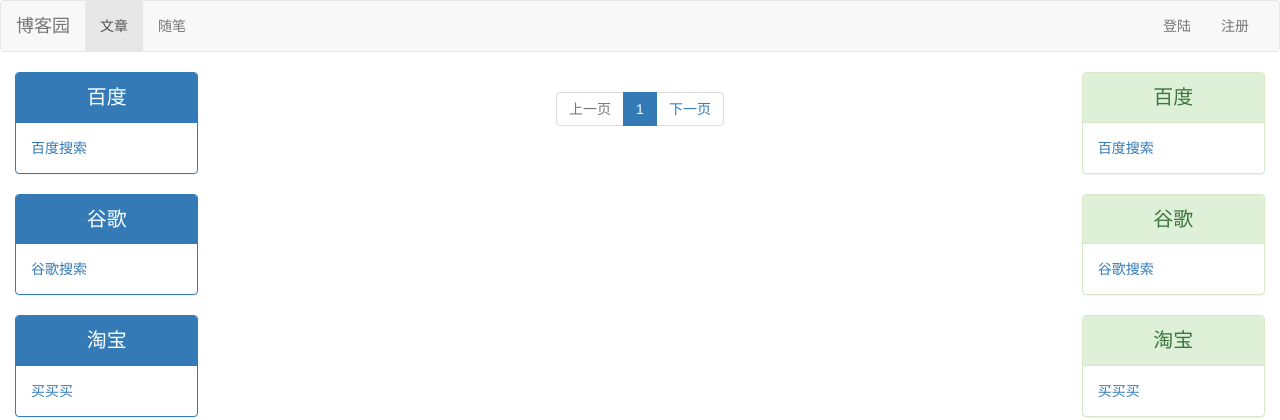
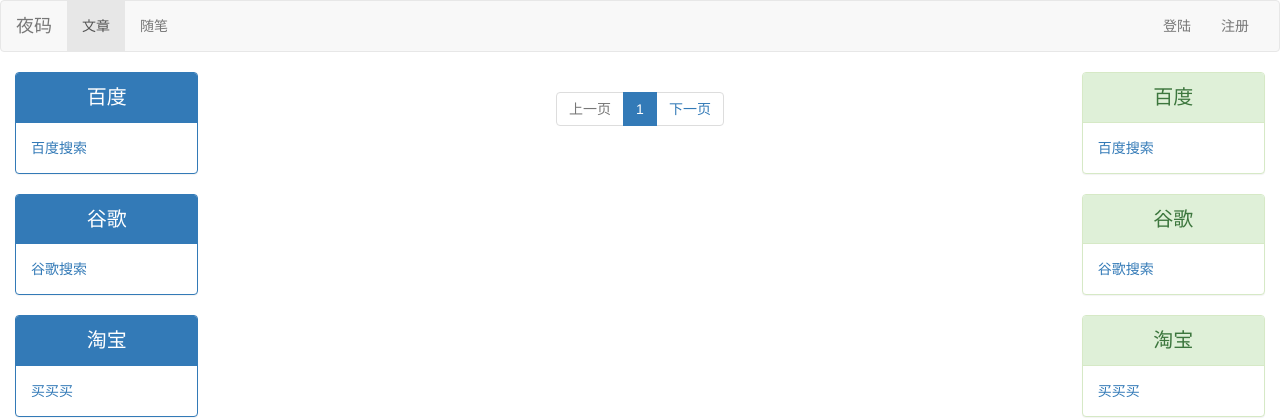
Before and after one commit to powerful-heart/private_blog, a Django app: page / in a window 1280 px wide. Shown: the top 420 px of the page. Run offline with Django 3.2, Linux system fonts and the light colour scheme; data that the repository does not hold is empty; some libraries are stand-ins or nearby versions.

Commit message:
更改标题

```diff
--- a/bbs/templates/background/backcontrol_base.html
+++ b/bbs/templates/background/backcontrol_base.html
@@ -20,7 +20,7 @@
                         <span class="icon-bar"></span>
                         <span class="icon-bar"></span>
                     </button>
-                    <a class="navbar-brand" href="/">博客园</a>
+                    <a class="navbar-brand" href="/">夜码</a>
                 </div>
 
                 <!-- Collect the nav links, forms, and other content for toggling -->
--- a/bbs/templates/home.html
+++ b/bbs/templates/home.html
@@ -22,7 +22,7 @@
                         <span class="icon-bar"></span>
                         <span class="icon-bar"></span>
                     </button>
-                    <a class="navbar-brand" href="/">博客园</a>
+                    <a class="navbar-brand" href="/">夜码</a>
                 </div>
 
                 <!-- Collect the nav links, forms, and other content for toggling -->
--- a/bbs/templates/site/site_base.html
+++ b/bbs/templates/site/site_base.html
@@ -14,7 +14,7 @@
 <div>
     <div class="head" style="margin-bottom: 15px;">
         <span style="color: #5bc0de; font-size: 40px; font-weight: 500">
-            <a href="/">博客园</a>
+            <a href="/">夜码</a>
         </span>
         <span class="center-block" style="text-align: center; margin-top: -30px;font-size: 30px;">
            {{ blog.title }}
```
Also changed, not shown: bbs/templates/article_detail.html (line endings or trailing spaces), 1 other file.
